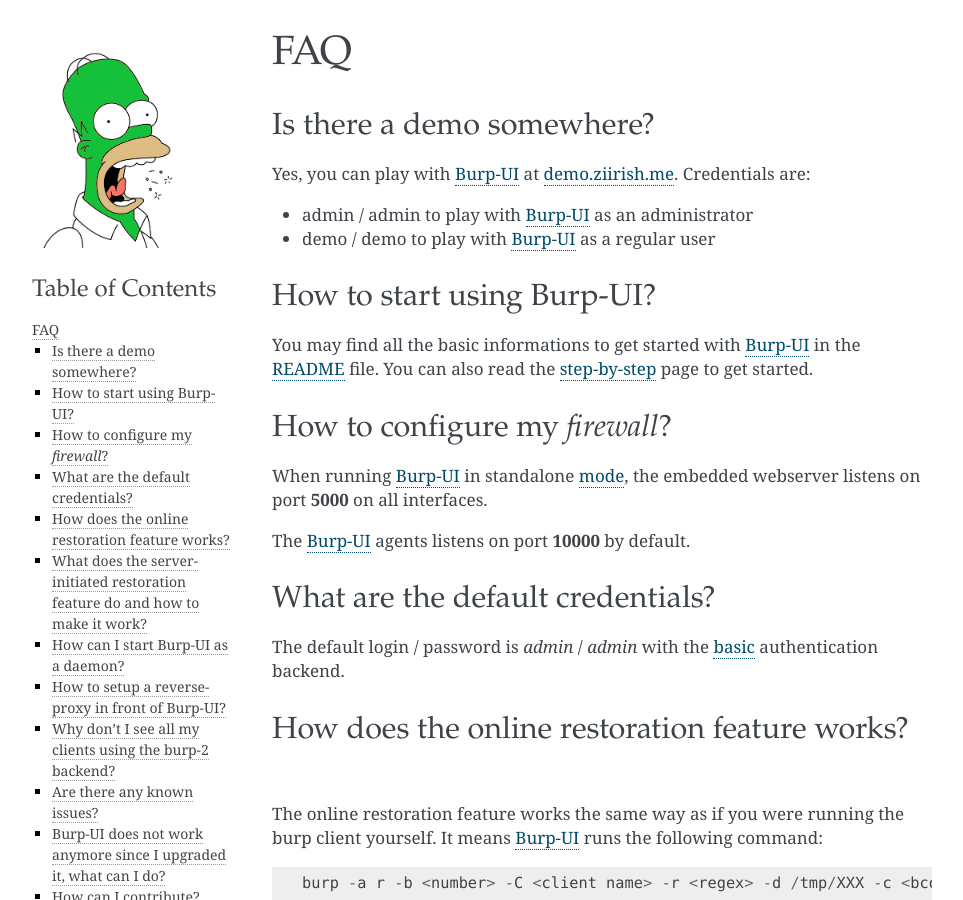
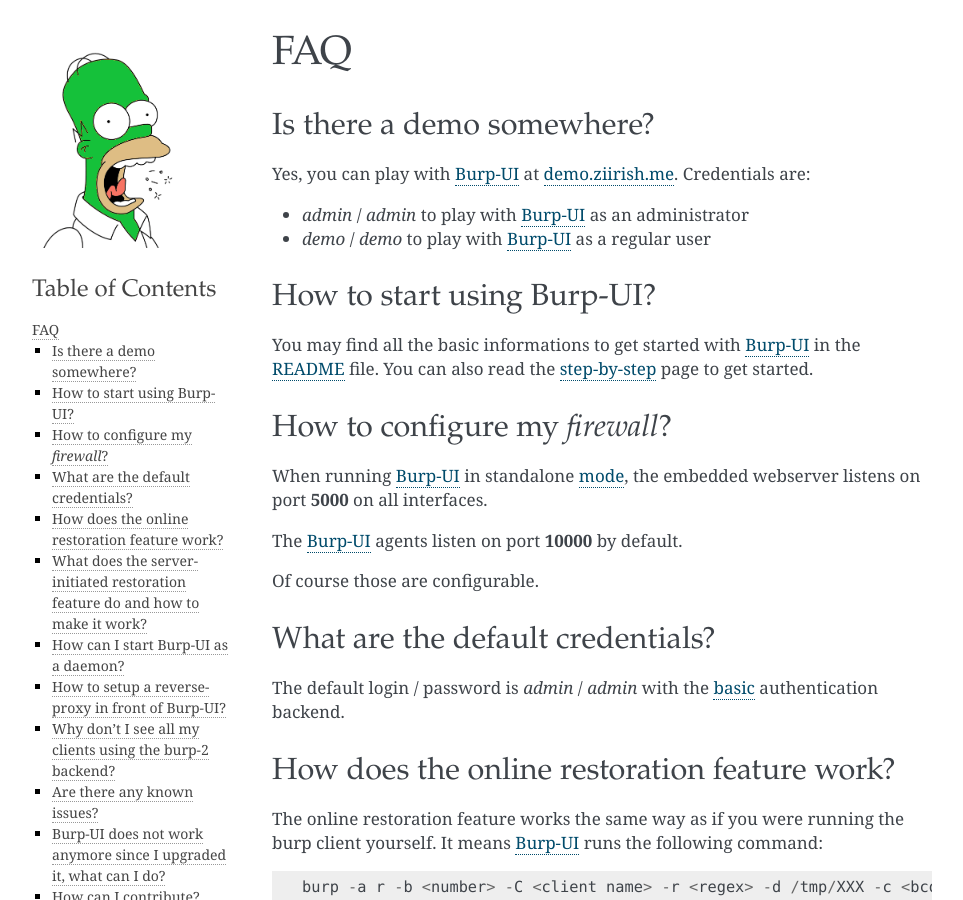
Before and after one commit to ziirish/burp-ui, a Sphinx documentation site: the page built from docs/faq.rst, in a window 1280 px wide and 900 px high. Shown: the whole window, without its empty margins (148-1111 px from the left). Built offline with Sphinx 7.4.7, drawn with Linux system fonts in a browser that asks for light colours; pages that are not in the unit, such as notebooks, are missing from menus.

Commit message:
documentation

```diff
--- a/docs/faq.rst
+++ b/docs/faq.rst
@@ -6,8 +6,8 @@
 
 Yes, you can play with `Burp-UI`_ at `demo.ziirish.me`_. Credentials are:
 
-- admin / admin to play with `Burp-UI`_ as an administrator
-- demo / demo to play with `Burp-UI`_ as a regular user
+- *admin* / *admin* to play with `Burp-UI`_ as an administrator
+- *demo* / *demo* to play with `Burp-UI`_ as a regular user
 
 How to start using Burp-UI?
 ---------------------------
@@ -22,7 +22,9 @@
 When running `Burp-UI`_ in standalone `mode <usage.html#versions>`__, the
 embedded webserver listens on port **5000** on all interfaces.
 
-The `Burp-UI`_ agents listens on port **10000** by default.
+The `Burp-UI`_ agents listen on port **10000** by default.
+
+Of course those are configurable.
 
 What are the default credentials?
 ---------------------------------
@@ -30,8 +32,8 @@
 The default login / password is *admin* / *admin* with the
 `basic <usage.html#basic>`__ authentication backend.
 
-How does the online restoration feature works?
-----------------------------------------------
+How does the online restoration feature work?
+---------------------------------------------
 
 The online restoration feature works the same way as if you were running the
 burp client yourself.
--- a/docs/gunicorn.rst
+++ b/docs/gunicorn.rst
@@ -60,7 +60,7 @@
     # copy the gunicorn sample configuration
     cp /usr/local/share/burpui/contrib/gunicorn.d/burp-ui /etc/gunicorn.d/
     # create the burpui user
-    useradd -r -d /var/lib/burpui -c 'Burp-UI daemon user' burpui
+    useradd -m -r -d /var/lib/burpui -c 'Burp-UI daemon user' burpui
     mkdir /etc/burp
     # copy the burp-ui sample configuration file
     cp /usr/local/share/burpui/etc/burpui.sample.cfg /etc/burp/burpui.cfg
--- a/docs/requirements.txt
+++ b/docs/requirements.txt
@@ -11,4 +11,5 @@
 pyOpenSSL==16.0.0
 configobj==5.0.6
 pyasn1==0.1.9
+cffi==1.7.0
 sphinxcontrib-httpdomain==1.3.0
--- a/requirements.txt
+++ b/requirements.txt
@@ -11,3 +11,4 @@
 pyOpenSSL==16.0.0
 configobj==5.0.6
 pyasn1==0.1.9
+cffi==1.7.0
```
Also changed, not shown: docs/requirements.rst (+9 -0 lines).
